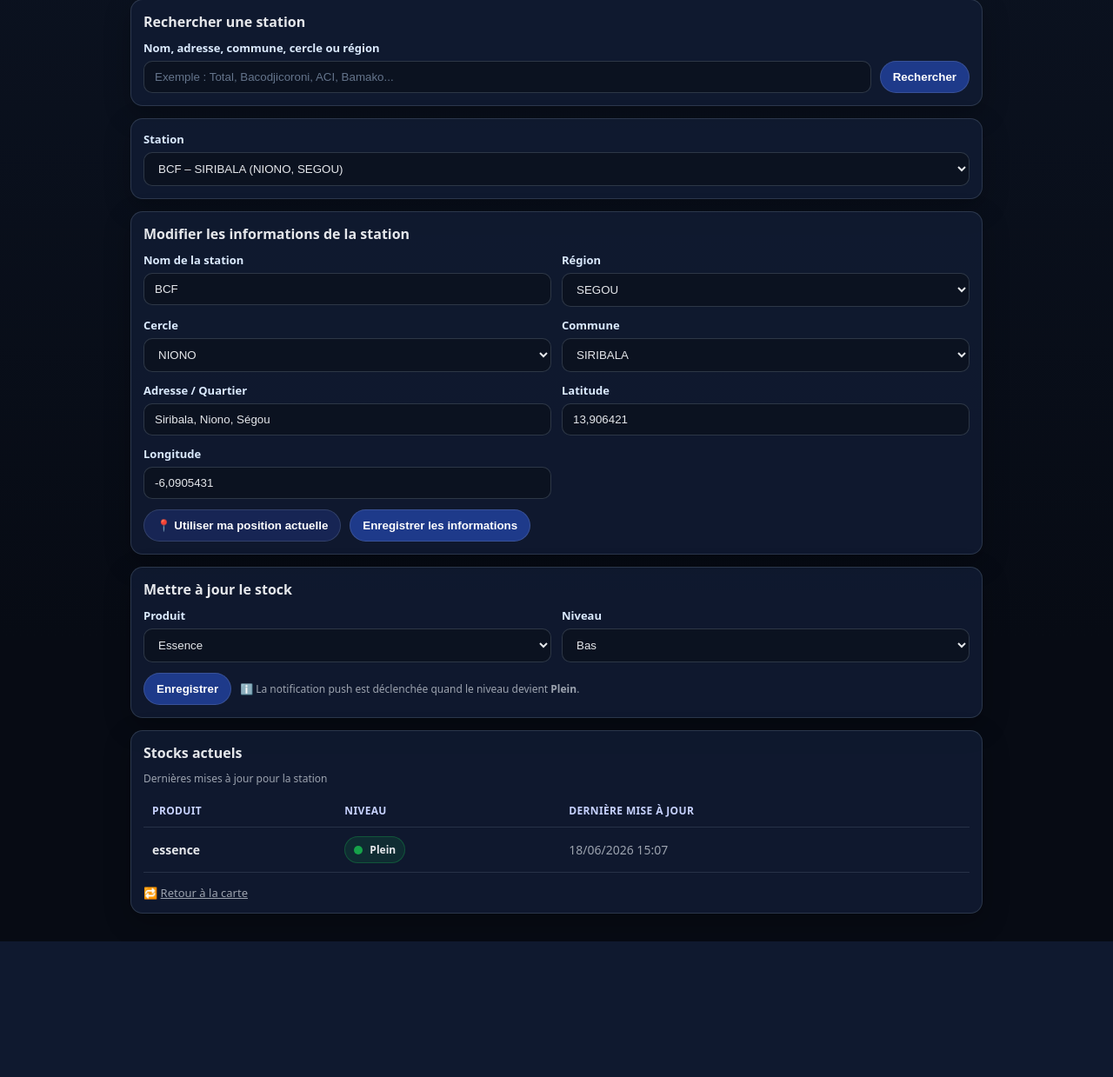
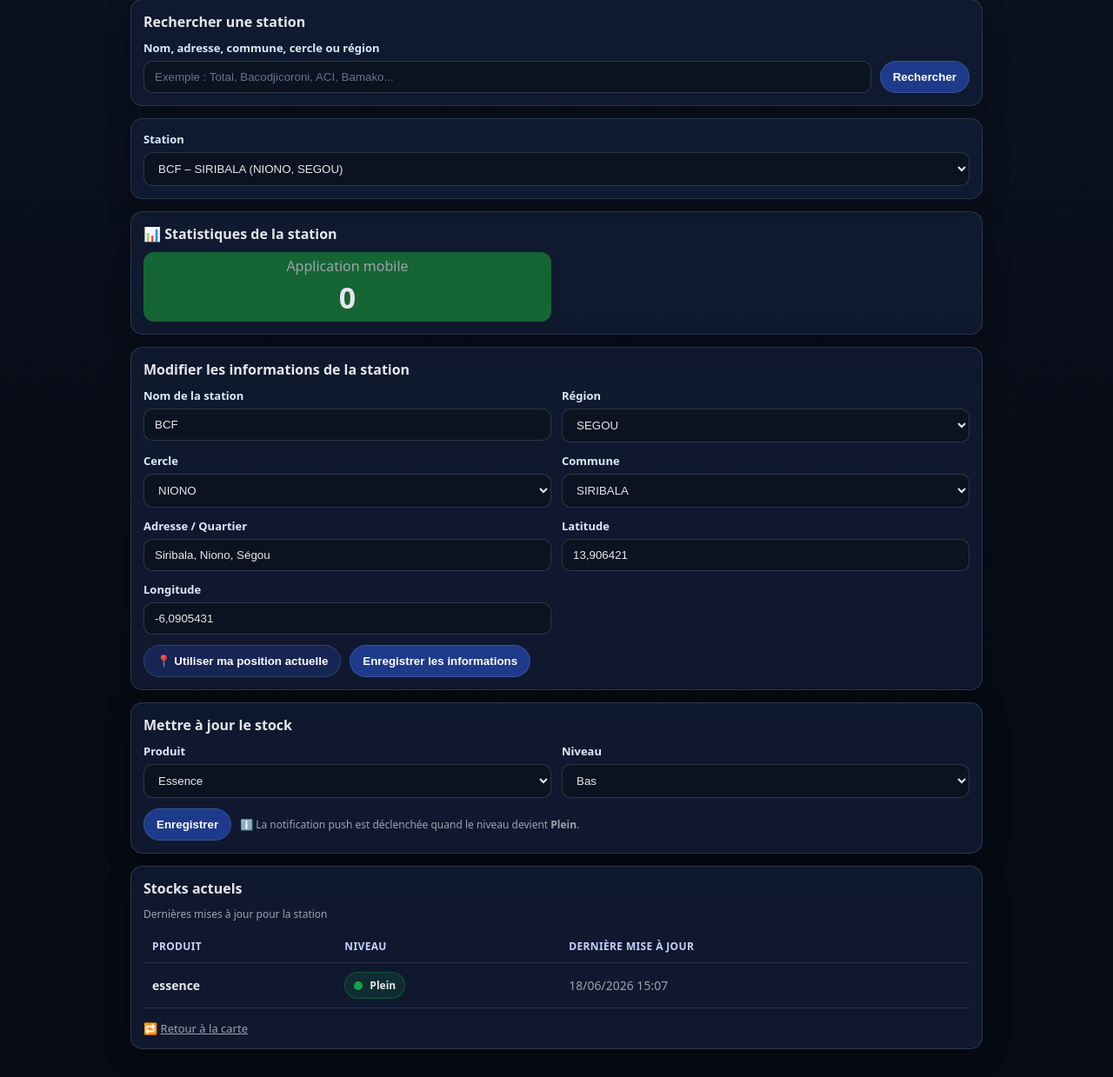
Before and after one commit to dramemms/malitadji, a Django app: page /manager/?station=3347 in a window 1280 px wide. Shown: the part 80-1319 px from the top of the page at 87% size. Before the commit the page ends 1163 px from the top, so only its background shows below. Run offline with Django 5.2, Linux system fonts and the light colour scheme; a user stored in the database is signed in; data comes from the database, SQL or seed files in the repository; data that the repository does not hold is empty.

Commit message:
Ajout du nombre d'abonné à la station qui sera visible par le gerant

```diff
--- a/stations/templates/stations/manager_dashboard.html
+++ b/stations/templates/stations/manager_dashboard.html
@@ -234,6 +234,32 @@
       {% endif %}
     </div>
 
+  <div class="card">
+  <h2>📊 Statistiques de la station</h2>
+
+  <div class="row">
+
+    <div style="
+        background:#166534;
+        padding:5px;
+        border-radius:12px;
+        text-align:center;
+    ">
+      <div class="muted">Application mobile</div>
+
+      <div style="
+          font-size:34px;
+          font-weight:bold;
+          margin-top:2px;
+      ">
+        {{ device_followers_count|default:0 }}
+      </div>
+
+    </div>
+
+  </div>
+</div>
+
     <div class="card">
       <h2>Modifier les informations de la station</h2>
 
--- a/stations/views.py
+++ b/stations/views.py
@@ -387,17 +387,44 @@ def manager_dashboard(request):
 
     stocks = Stock.objects.filter(station=station).order_by("produit")
 
-    return render(request, "stations/manager_dashboard.html", {
-        "station": station,
-        "stations_list": stations_queryset if is_super else None,
-        "is_super": is_super,
-        "form": form,
-        "stocks": stocks,
-        "message": message,
-        "message_error": message_error,
-        "push_info": push_info,
-        "search": search,
-        "regions": Region.objects.order_by("nom"),
-        "cercles": Cercle.objects.select_related("region").order_by("nom"),
-        "communes": Commune.objects.select_related("cercle", "cercle__region").order_by("nom"),
-    })
+    # ==========================
+    # Statistiques des abonnés
+    # ==========================
+    followers_count = StationFollow.objects.filter(
+        station=station,
+        is_active=True
+    ).count()
+
+    device_followers_count = DeviceFollow.objects.filter(
+        station=station,
+        is_active=True
+    ).count()
+
+    followers_total = followers_count + device_followers_count
+
+    return render(
+        request,
+        "stations/manager_dashboard.html",
+        {
+            "station": station,
+            "stations_list": stations_queryset if is_super else None,
+            "is_super": is_super,
+            "form": form,
+            "stocks": stocks,
+            "message": message,
+            "message_error": message_error,
+            "push_info": push_info,
+            "search": search,
+            "regions": Region.objects.order_by("nom"),
+            "cercles": Cercle.objects.select_related("region").order_by("nom"),
+            "communes": Commune.objects.select_related(
+                "cercle",
+                "cercle__region"
+            ).order_by("nom"),
+
+            # Statistiques abonnés
+            "followers_total": followers_total,
+            "followers_count": followers_count,
+            "device_followers_count": device_followers_count,
+        },
+    )
```
